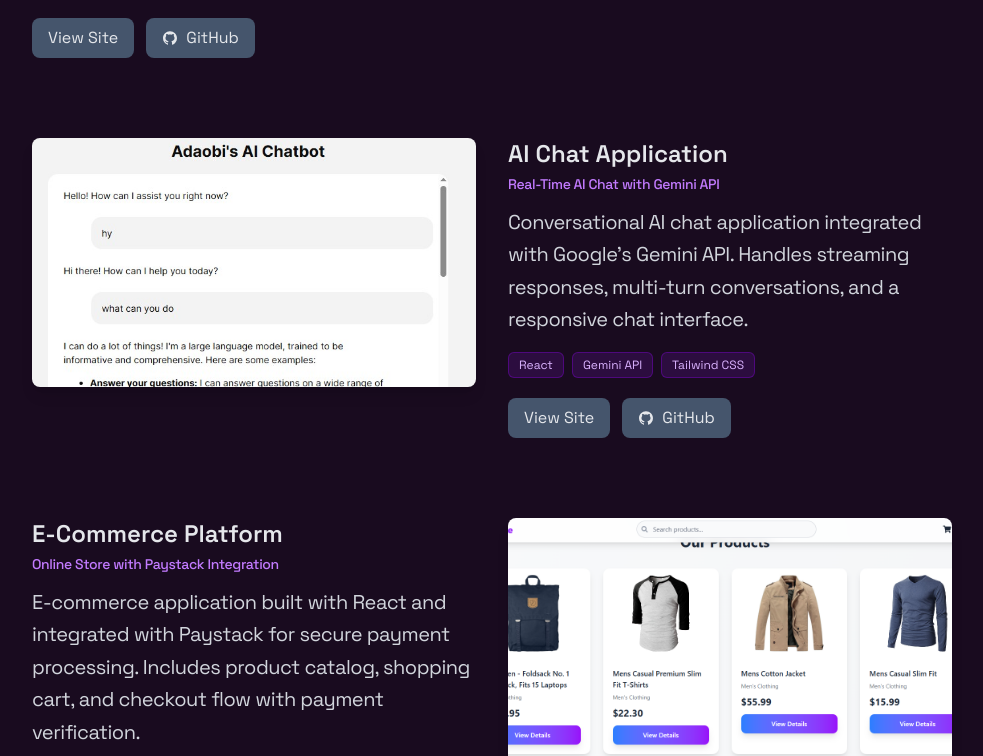
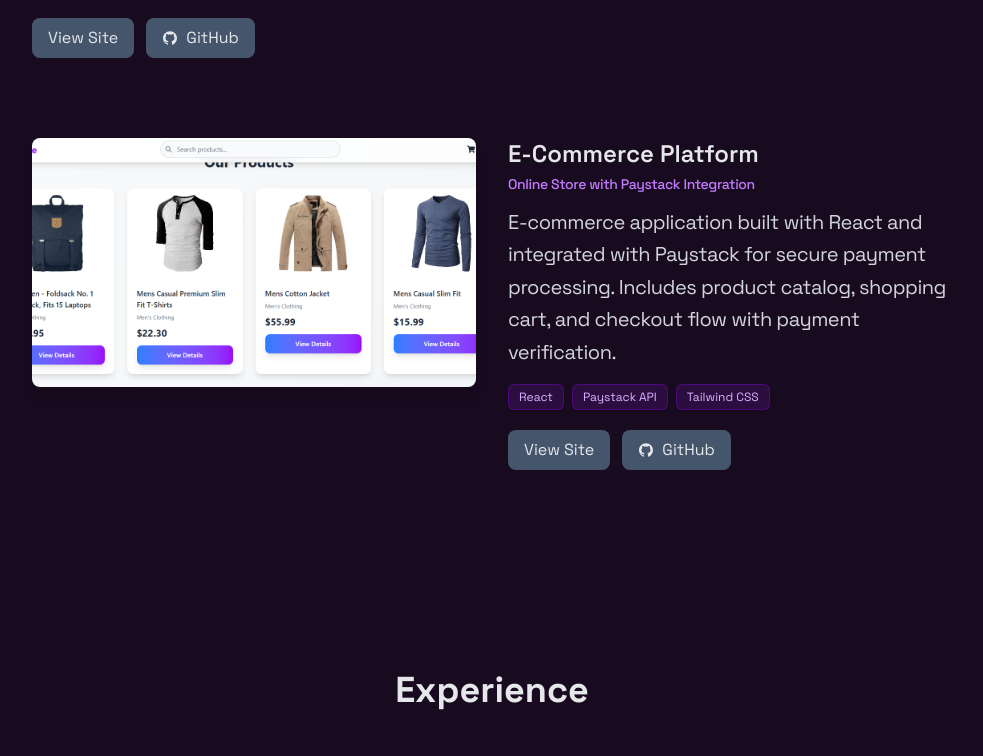
Before and after one commit to Adaobilynda1234/animated-portfolio, a React (Vite) app: page / in a window 1280 px wide. Shown: the part 3492-4248 px from the top of the page, without its empty margins (148-1131 px from the left). Built offline with nearby package versions, Linux system fonts and the light colour scheme.

Commit message:
updated portfolio

```diff
--- a/src/components/Portfolio.jsx
+++ b/src/components/Portfolio.jsx
@@ -77,18 +77,7 @@
       github: "https://github.com/Adaobilynda1234/sorenksattorneys",
     },
   },
-  {
-    img: project_chatapp,
-    title: "AI Chat Application",
-    subtitle: "Real-Time AI Chat with Gemini API",
-    description:
-      "Conversational AI chat application integrated with Google's Gemini API. Handles streaming responses, multi-turn conversations, and a responsive chat interface.",
-    tech: ["React", "Gemini API", "Tailwind CSS"],
-    links: {
-      site: "https://react-ai-chatbot-azure.vercel.app/",
-      github: "https://github.com/Adaobilynda1234/react-ai-chatbot",
-    },
-  },
+
   {
     img: project_ecommerce,
     title: "E-Commerce Platform",
```
